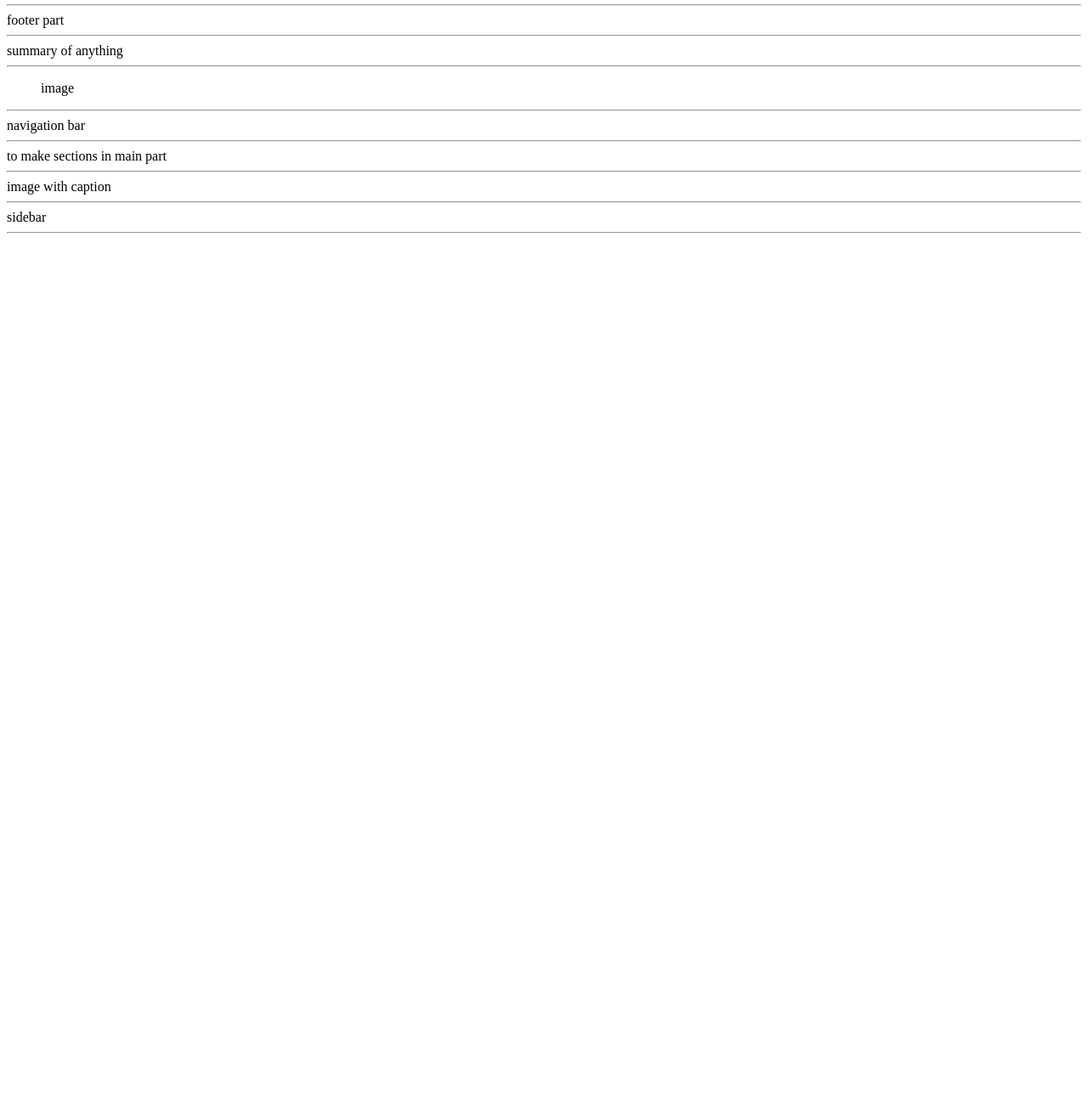
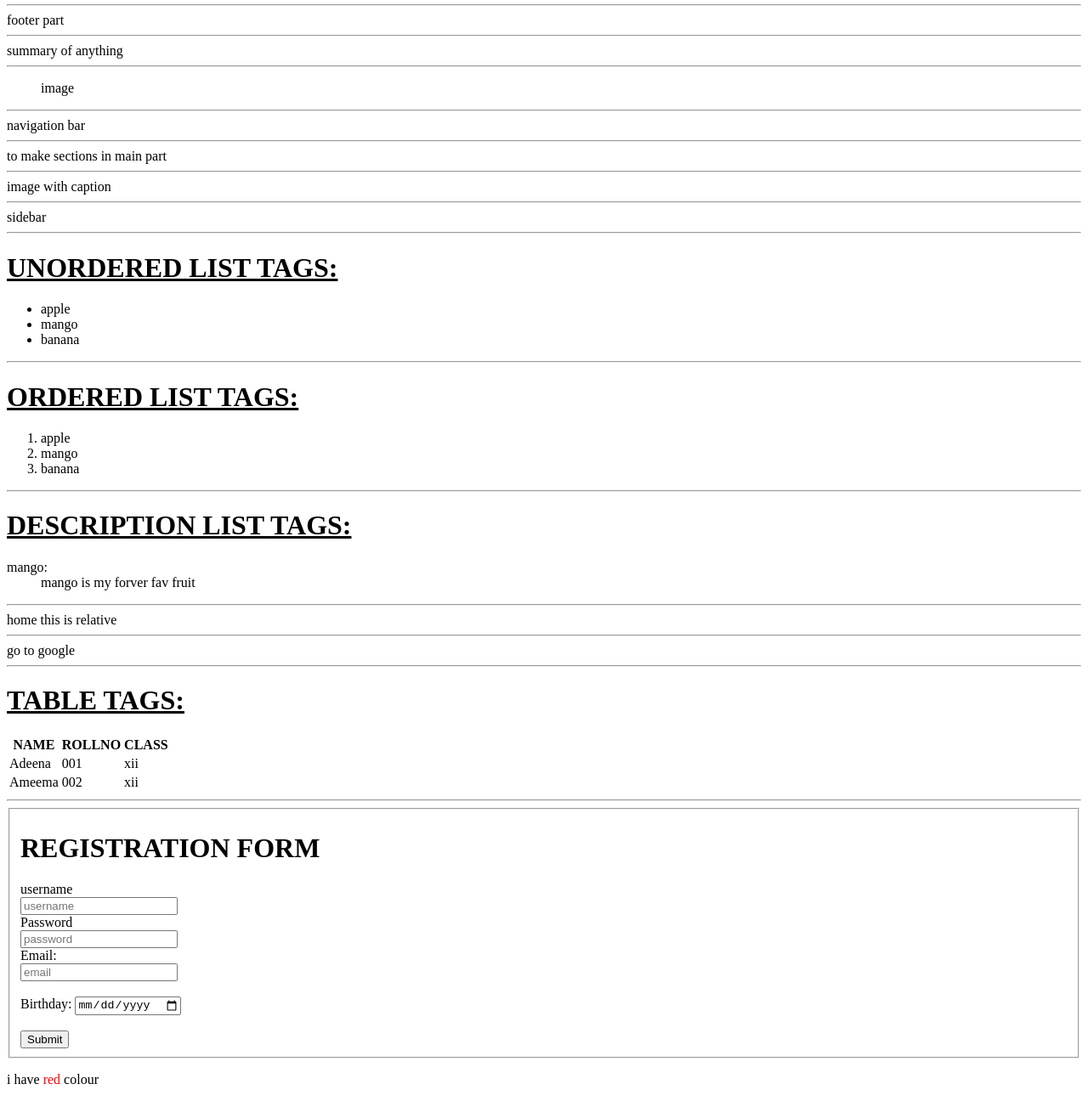
Before and after one commit to adeenaasghar/learning-html, a plain HTML site: page index.html in a window 1280 px wide. Shown: the part 651-1947 px from the top of the page at 85% size. Before the commit the page ends 934 px from the top, so only its background shows below. Drawn offline with Linux system fonts and the light colour scheme.

Commit message:
html tags

```diff
--- a/index.html
+++ b/index.html
@@ -68,6 +68,74 @@
        <!-- aside tag -->
        <aside>sidebar</aside>
        <hr>
-
+       <!--list tags-->
+       <h1><u>UNORDERED LIST TAGS:</u></h1>
+       <ul>
+        <li>apple</li>
+        <li>mango</li>
+        <li>banana</li>
+       </ul>
+<hr>
+<h1><u>ORDERED LIST TAGS:</u></h1>
+<ol>
+    <li>apple</li>
+<li>mango</li>
+<li>banana</li>
+</ol>
+<hr>
+<!--description tags-->
+<h1><u>DESCRIPTION LIST TAGS:</u></h1>
+<dl>
+    <dt>
+mango:
+    </dt>
+<dd>
+mango is my forver fav fruit
+</dd>
+</dl>
+<hr>
+<!--for relative link-->
+<a target="_blank"="./index.html">home</a> this is relative
+<hr>
+<!--for abs link-->
+<a  target="_blank"="./https://www.google.com/">go to google</a>
+<hr>
+<!--table tags-->
+<h1><u>TABLE TAGS:</u></h1>
+<table>
+    <tr>
+ <th>NAME </TH>
+<th>ROLLNO</th>
+<th>CLASS</th>
+ </tr>
+        <tr>
+            <td>Adeena</td>
+        <td>001</td>
+        <td>xii</td>
+        </tr>
+        <tr>
+            <td>Ameema</td>
+            <td>002</td>
+            <td>xii</td>
+    </tr>
+</table>
+<hr>
+<!--Form tags-->
+<form action="action.hp">
+    <fieldset>
+        <h1>REGISTRATION FORM</h1>
+        <label for="username">username</label><br>
+        <input type="text" name="username" id="username" placeholder="username"><br>
+        <label for="pass">Password</label><br>
+        <input type="password" name="pass" id="pass" placeholder="password"><br>
+<label for="email">Email:</label><br>
+    <input type="email" id="email" name="email"placeholder="email"><br><br>
+    <label for="birthday">Birthday:</label>
+    <input type="date" id="birthday" name="birthday"><br><br>
+    <input type="submit" value="Submit">
+</fieldset>
+  </form>
+  <!--span tag-->
+<p>i have <span style="color:red">red </span>colour</p>
 </body>
 </html>
```
